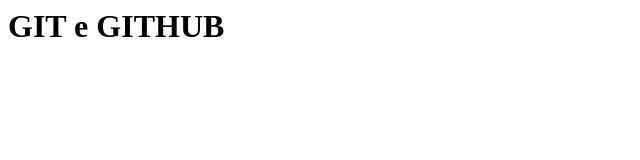
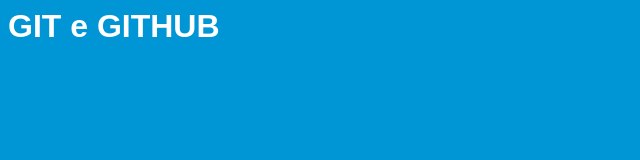
Before and after one commit to Gui-Menezes/js-css-pro, a plain HTML site: page Aula02/index.html in a window 1280 px wide. Shown: the whole page, without its empty margins (0-640 px from the left). Drawn offline with Linux system fonts and the light colour scheme.

Commit message:
Trocada formatacao do BODY

```diff
--- /dev/null
+++ b/Aula02/css/estilo.css
@@ -0,0 +1,5 @@
+body {
+    background: #0096D6;
+    color: white;
+    font-family: Arial;
+}
--- a/Aula02/index.html
+++ b/Aula02/index.html
@@ -4,6 +4,7 @@
     <meta http-equiv="X-UA-Compatible" content="IE=edge">
     <meta name="viewport" content="width=device-width, initial-scale=1.0">
     <title>Aula sobre GIT</title>
+    <link rel="stylesheet" href="css/estilo.css">
 </head>
 <body>
     <h1>GIT e GITHUB</h1>
```
